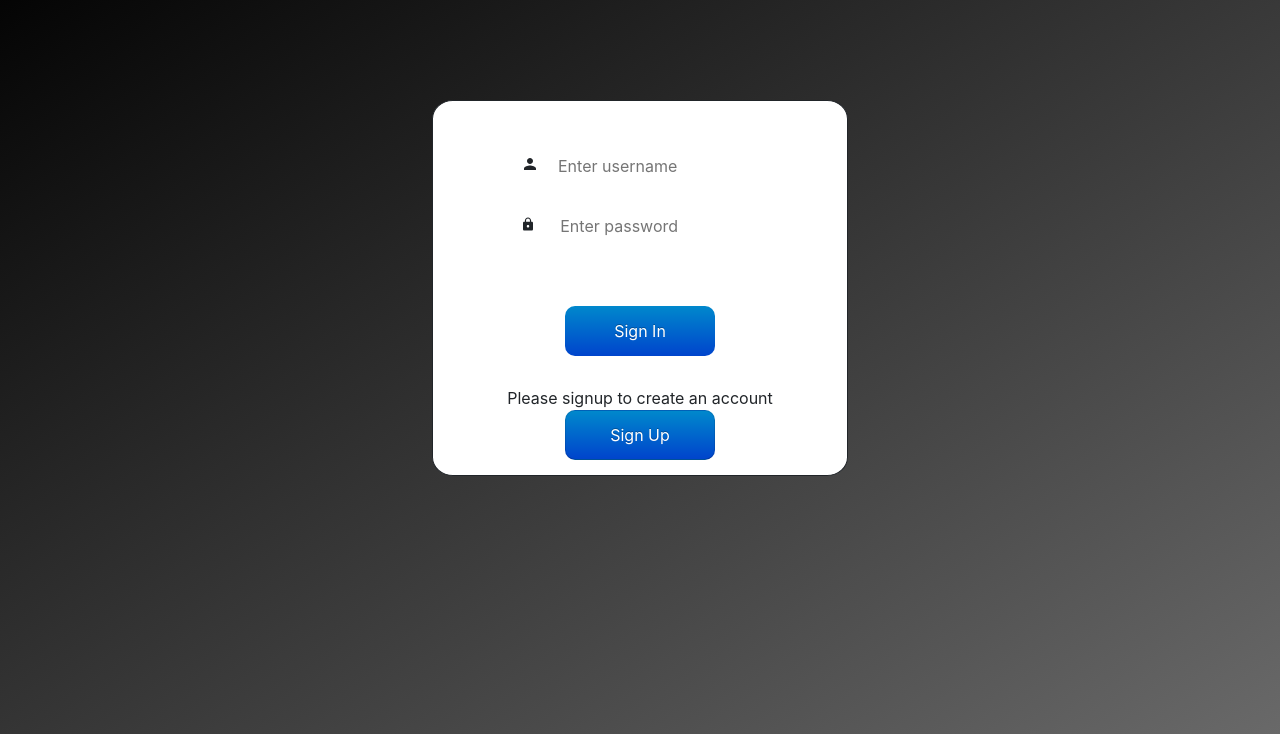
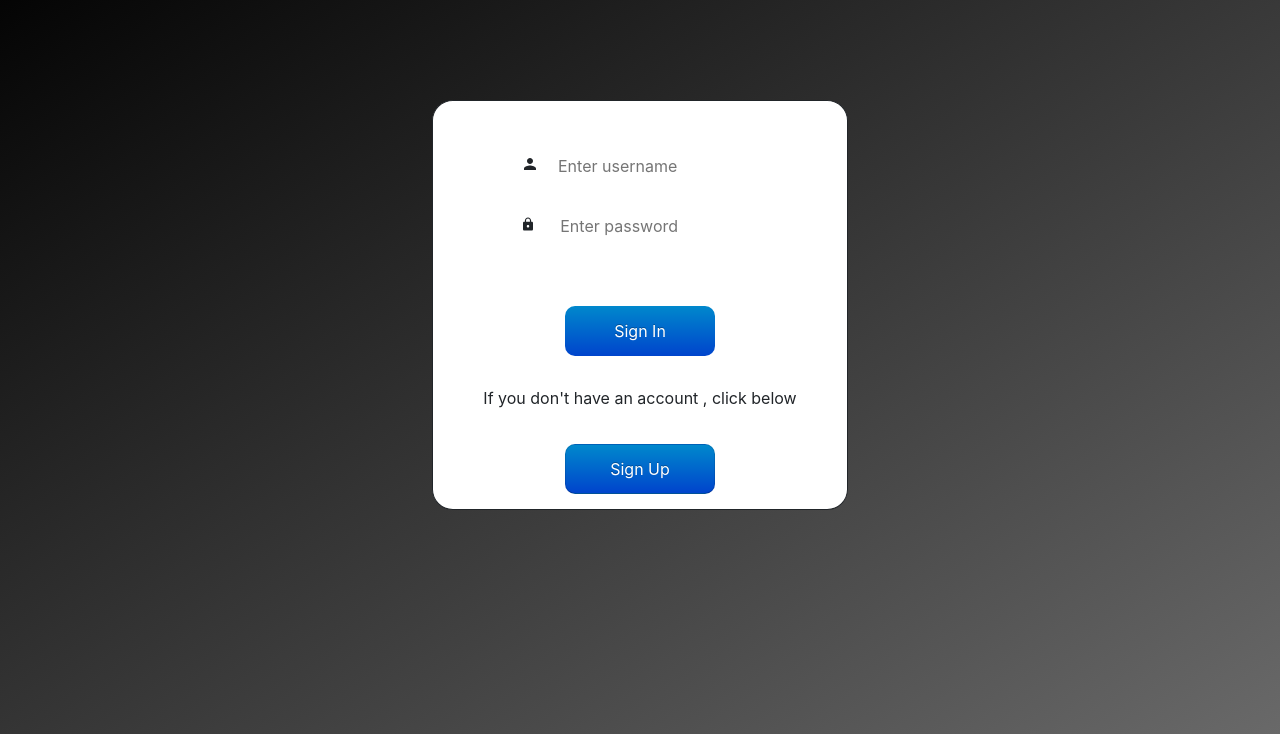
Before and after one commit to swathiraon/youcol, a Django app: page /signin/ in a window 1280 px wide. Shown: the part 66-800 px from the top of the page. Run offline with Django 3.2, Linux system fonts and the light colour scheme; some libraries are stand-ins or nearby versions.

Commit message:
basic/templates/basic/login.html  updated

```diff
--- a/basic/templates/basic/login.html
+++ b/basic/templates/basic/login.html
@@ -29,9 +29,9 @@
 
 
 
-			Please signup to create an account
-
-						<button type="button" class="btn btn-primary su" data-toggle="modal" data-target="#myModal">
+					If you don't have an account , click below <br>
+					<br>
+				<button type="button" class="btn btn-primary su" style="margin-top:10px;" data-toggle="modal" data-target="#myModal" >
 							Sign Up
 						</button>
 
@@ -41,7 +41,7 @@
 								<div class="modal-content">
 
 									<!-- Modal Header -->
-									<div class="modal-header">
+									<div class="modal-header" style="background-color:#FFE4E1">
 										<h4 class="modal-title">Sign up</h4>
 										<button type="button" class="close" data-dismiss="modal">&times;</button>
 									</div>
```
